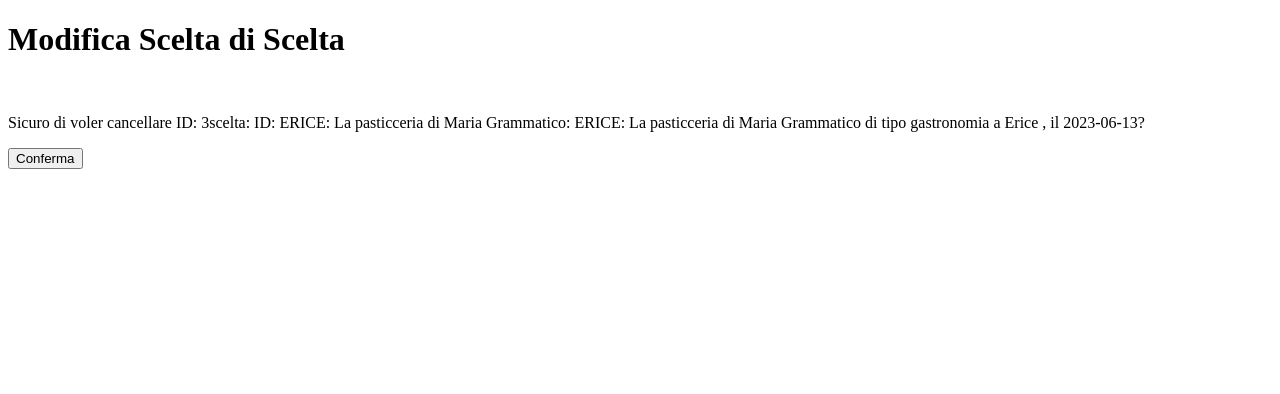
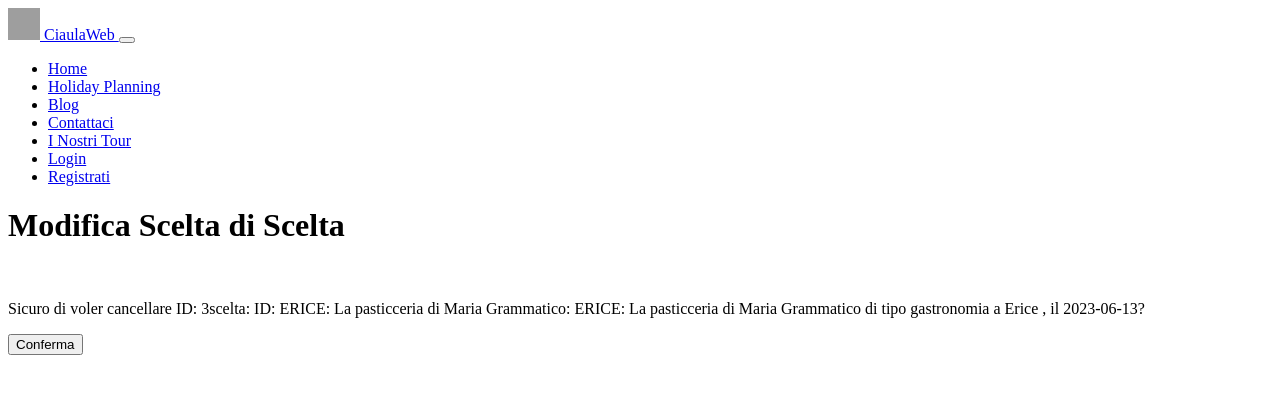
Before and after one commit to Bitlorenz/CiaulaWeb, a Django app: page /HolidayPlanning/cancellascelta/3 in a window 1280 px wide. Shown: the top 394 px of the page. Run offline with Django 4.2, Linux system fonts and the light colour scheme; data comes from the database, SQL or seed files in the repository; some libraries are stand-ins or nearby versions; grey boxes are pictures that could not be loaded.

Commit message:
integrazione navbar in base.html

```diff
--- a/templates/base.html
+++ b/templates/base.html
@@ -1,13 +1,60 @@
 <!DOCTYPE html>
 <html lang="en">
 <head>
+    {% block head %}
     <meta charset="UTF-8">
-    {% block head %}{% endblock %}
-    <title> {% block title %}{% endblock %}</title>
+    <meta name="viewport" content="width=device-width, initial-scale=1">
+    <link href="https://cdn.jsdelivr.net/npm/bootstrap@5.3.0-alpha1/dist/css/bootstrap.min.css" rel="stylesheet" integrity="sha384-GLhlTQ8iRABdZLl6O3oVMWSktQOp6b7In1Zl3/Jr59b6EGGoI1aFkw7cmDA6j6gD" crossorigin="anonymous">
+    <script src="https://cdn.jsdelivr.net/npm/bootstrap@5.3.0-alpha1/dist/js/bootstrap.bundle.min.js" integrity="sha384-w76AqPfDkMBDXo30jS1Sgez6pr3x5MlQ1ZAGC+nuZB+EYdgRZgiwxhTBTkF7CXvN" crossorigin="anonymous"></script>
+    {% endblock %}
+    {% load crispy_forms_tags %}
 </head>
+
+<title> {% block title %}{% endblock %}</title>
+
 <body>
+
+<nav class="navbar navbar-expand-lg navbar-dark bg-dark">
+    {% block navbar %}
+    <div class="w-75 container-fluid">
+	    <a class="navbar-brand pl-5" href="{% url 'home' %}">
+            <img src="cropped-LOGO_CIAULA_FONDO_WHITE-32x32.png" width="32" height="32" class="d-inline-block align-top"
+                 alt="Logo">
+            CiaulaWeb
+        </a>
+        <button class="navbar-toggler" type="button" data-toggle="collapse" data-target="#navbarNavDropdown"
+                aria-controls="navbarNavDropdown" aria-expanded="false" aria-label="Toggle navigation">
+            <span class="navbar-toggler-icon"></span>
+        </button>
+        <div class="collapse navbar-collapse" id="navbarNavDropdown">
+            <ul class="navbar-nav pl-5">
+                <li class="nav-item active pl-5">
+			<a class="nav-link" href="{% url 'holidayplanning:home' %}">Home</a>
+                </li>
+                <li class="nav-item pl-5">
+			<a class="nav-link" href="{% url 'holidayplanning:creavacanza' %}">Holiday Planning</a>
+                </li>
+                <li class="nav-item pl-5">
+                    <a class="nav-link" href="{% url 'holidayplanning:blog' %}">Blog</a>
+                </li>
+                <li class="nav-item pl-5">
+                    <a class="nav-link" href="{% url 'holidayplanning:contatti' %}">Contattaci</a>
+                </li>
+                <li class="nav-item pl-5">
+	  	    <a class="nav-link " href="{% url 'holidayplanning:tourpronti' %}">I Nostri Tour</a>
+                </li>
+		<li class="nav-item pl-5">
+		    <a class="nav-link " href="{% url 'holidayplanning:login' %}">Login</a>
+		</li>
+		<li class="nav-item pl-5">
+		    <a class="nav-link " href="{% url 'holidayplanning:register' %}">Registrati</a>
+		</li>
+            </ul>
+    </div>
+    {% endblock %}
+</nav>
+
     {% block content %}
-
     {% endblock %}
 </body>
 </html>
```
Also changed, not shown: test_bootstrap/HomePage.html (+0 -8 lines).
